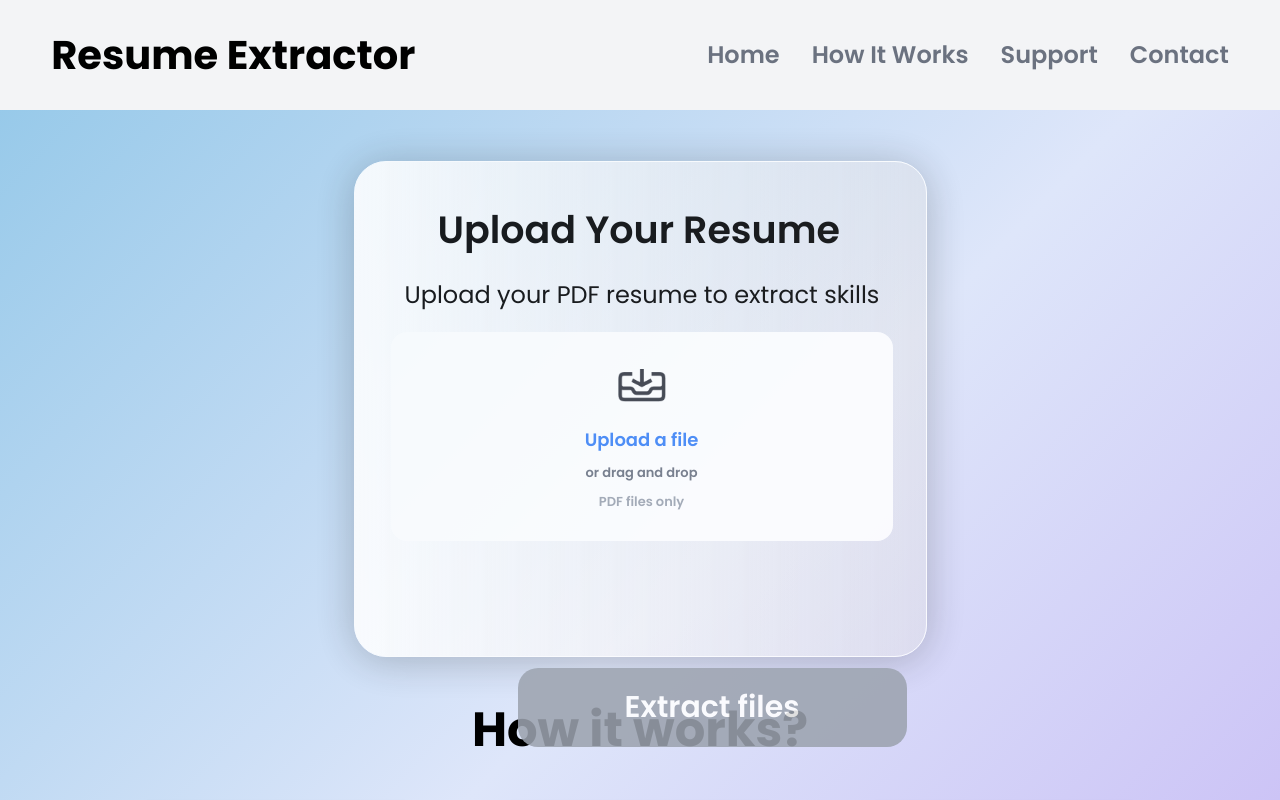
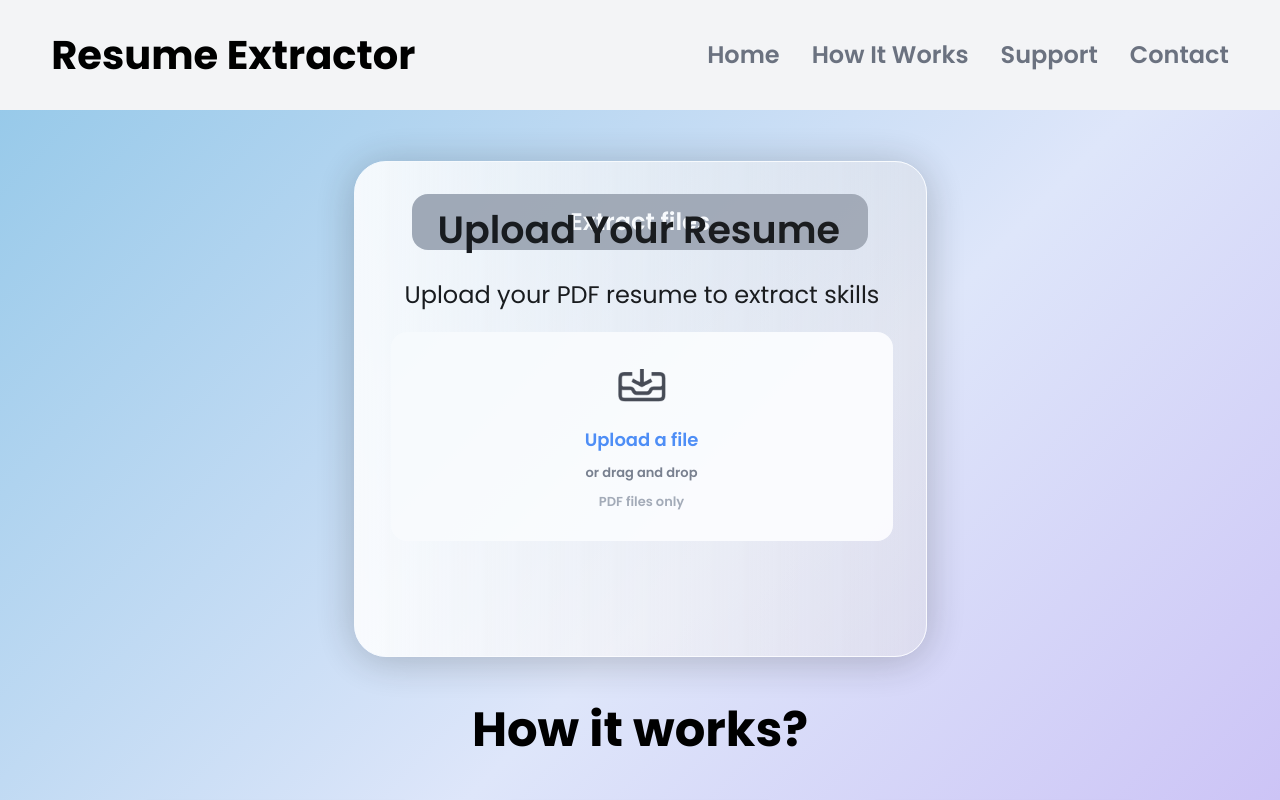
Before and after one commit to Fury044/Resume-Extractor-Final, a React (Vite) app in the folder frontend/: page / in a window 1280 px wide. Shown: the top 800 px of the page. Built offline with nearby package versions, Linux system fonts and the light colour scheme; no server answers.

Commit message:
Update Upload.jsx

```diff
--- a/frontend/src/pages/Upload.jsx
+++ b/frontend/src/pages/Upload.jsx
@@ -118,15 +118,13 @@ export default function Upload() {
               Selected file: {file.name}
             </div>
           )}
-          <form onSubmit={handleSubmit} style={{width: 389, height: 79, left: 163, top: 506, position: 'absolute'}}>
+          <form onSubmit={handleSubmit} style={{width: '100%', display: 'flex', justifyContent: 'center', marginTop: 32}}>
             <button
               type="submit"
               disabled={!file || isLoading}
-              style={{width: 389, height: 79, background: file && !isLoading ? '#2563EB' : '#9CA3AF', borderRadius: 20, border: 'none', cursor: file && !isLoading ? 'pointer' : 'not-allowed'}}
+              style={{width: '80%', height: 56, background: file && !isLoading ? '#2563EB' : '#9CA3AF', borderRadius: 16, border: 'none', cursor: file && !isLoading ? 'pointer' : 'not-allowed', color: 'white', fontSize: 24, fontFamily: 'Poppins', fontWeight: 600}}
             >
-              <span style={{left: 107, top: 17, position: 'absolute', color: 'white', fontSize: 30, fontFamily: 'Poppins', fontWeight: '600', wordWrap: 'break-word'}}>
-                {isLoading ? 'Uploading...' : 'Extract files'}
-              </span>
+              {isLoading ? 'Uploading...' : 'Extract files'}
             </button>
           </form>
           {error && (
```
